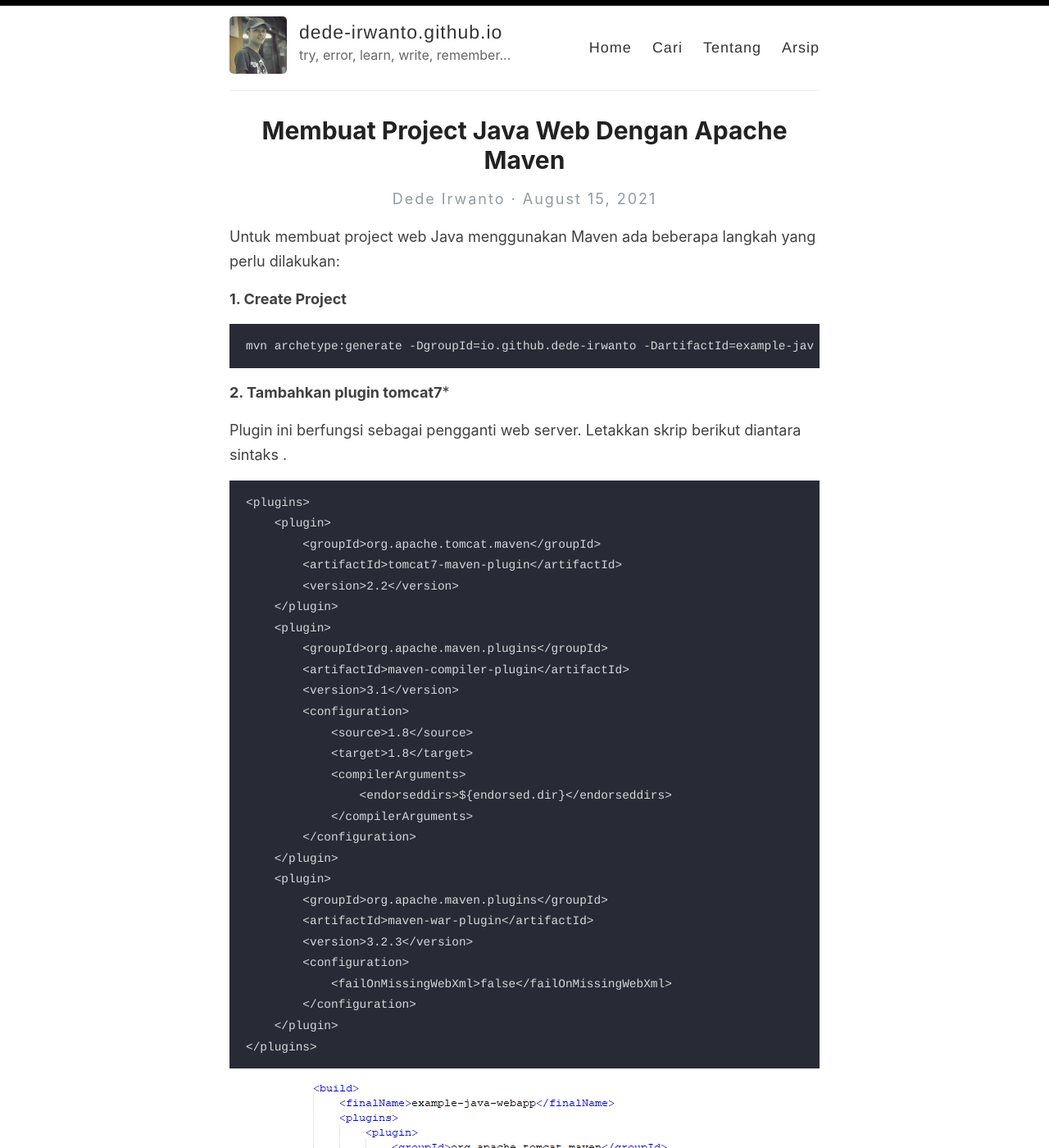
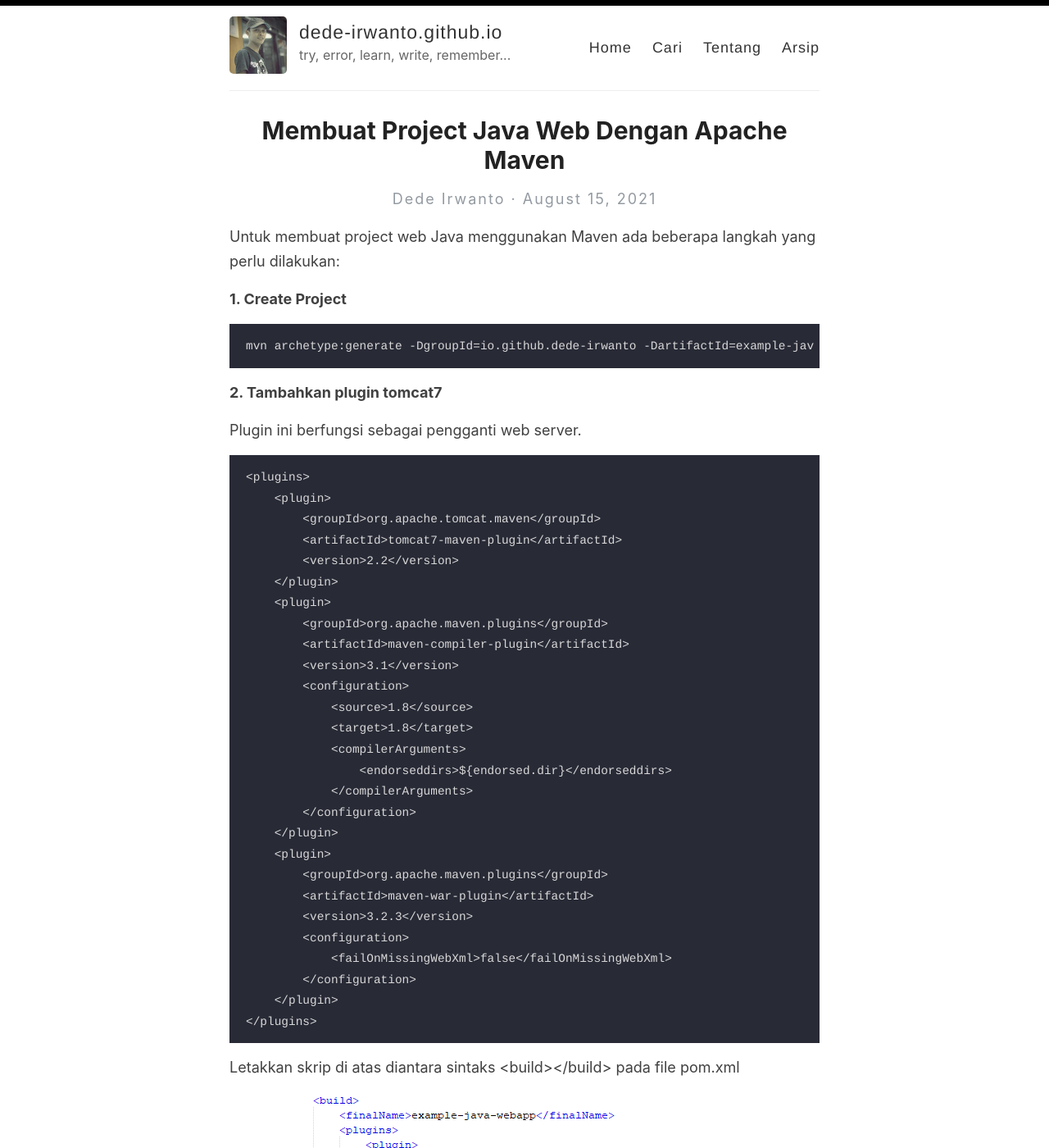
Before and after one commit to dede-irwanto/dede-irwanto.github.io, a Jekyll site: the page built from _posts/2021-08-15-membuat-project-java-web-dengan-apache-maven.md, in a window 1280 px wide and 1400 px high. Shown: the whole window at 82% size. Built offline with Jekyll 4.4.1, drawn with Linux system fonts in a browser that asks for light colours; comment, search, counter and statistics services are not loaded.

Commit message:
Update 2021-08-15-membuat-project-java-web-dengan-apache-maven.md

```diff
--- a/_posts/2021-08-15-membuat-project-java-web-dengan-apache-maven.md
+++ b/_posts/2021-08-15-membuat-project-java-web-dengan-apache-maven.md
@@ -7,9 +7,9 @@ Untuk membuat project web Java menggunakan Maven ada beberapa langkah yang perlu
 
     mvn archetype:generate -DgroupId=io.github.dede-irwanto -DartifactId=example-java-webapp -Dversion=1.0.0-release -DarchetypeCatalog=internal -DarchetypeGroupId=org.apache.maven.archetypes -DarchetypeArtifactId=maven-archetype-webapp
 
-**2. Tambahkan plugin tomcat7***
+**2. Tambahkan plugin tomcat7**
 
-Plugin ini berfungsi sebagai pengganti web server. Letakkan skrip berikut diantara sintaks <build></build>.
+Plugin ini berfungsi sebagai pengganti web server.
 
     <plugins>
         <plugin>
@@ -39,6 +39,8 @@ Plugin ini berfungsi sebagai pengganti web server. Letakkan skrip berikut dianta
         </plugin>
     </plugins>
 
+Letakkan skrip di atas diantara sintaks \<build>\</build> pada file pom.xml
+
 ![alt text](/images/2021-08-15/pom-xml.png)
 
 **3. Compile program**
```
